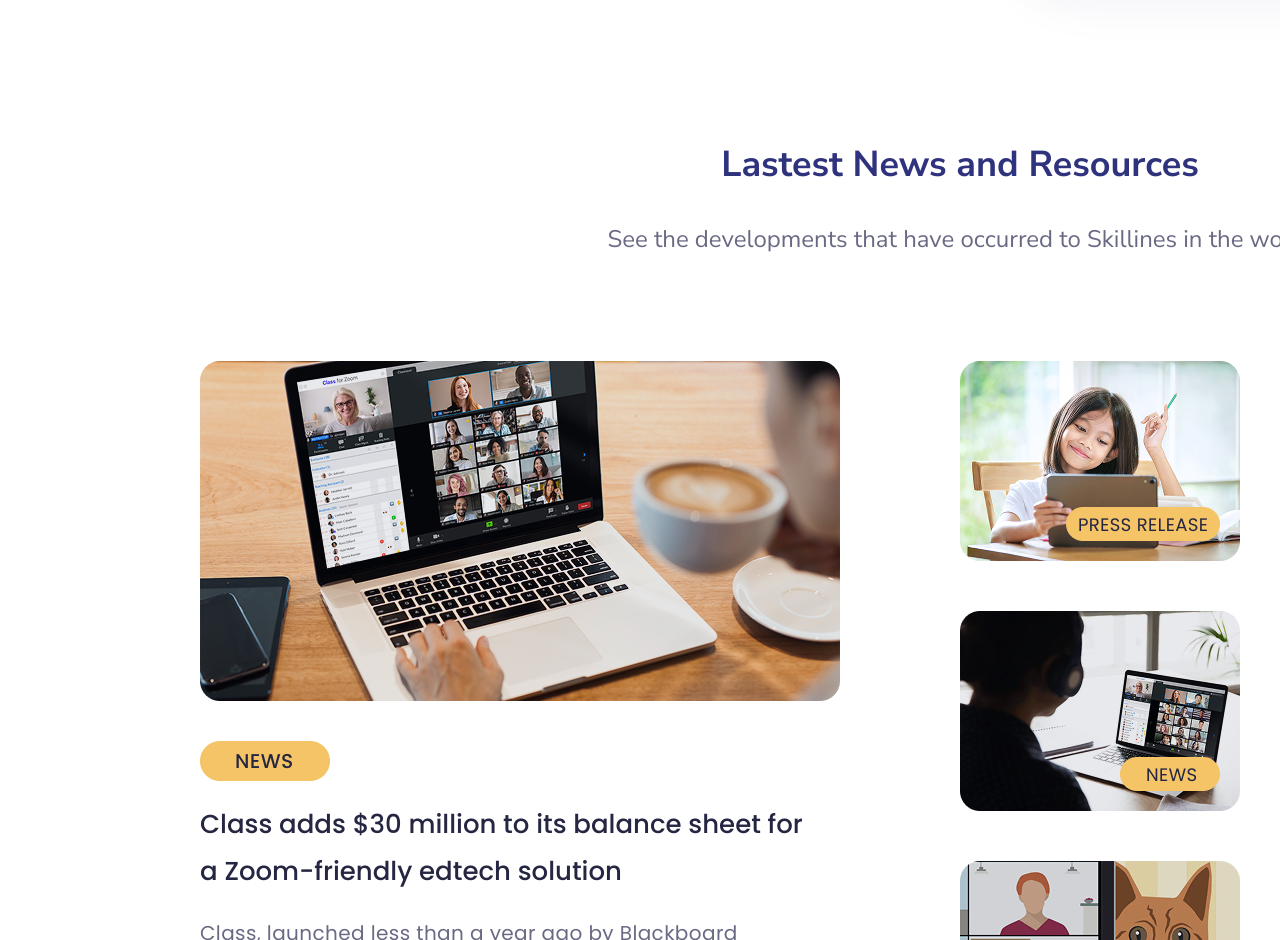
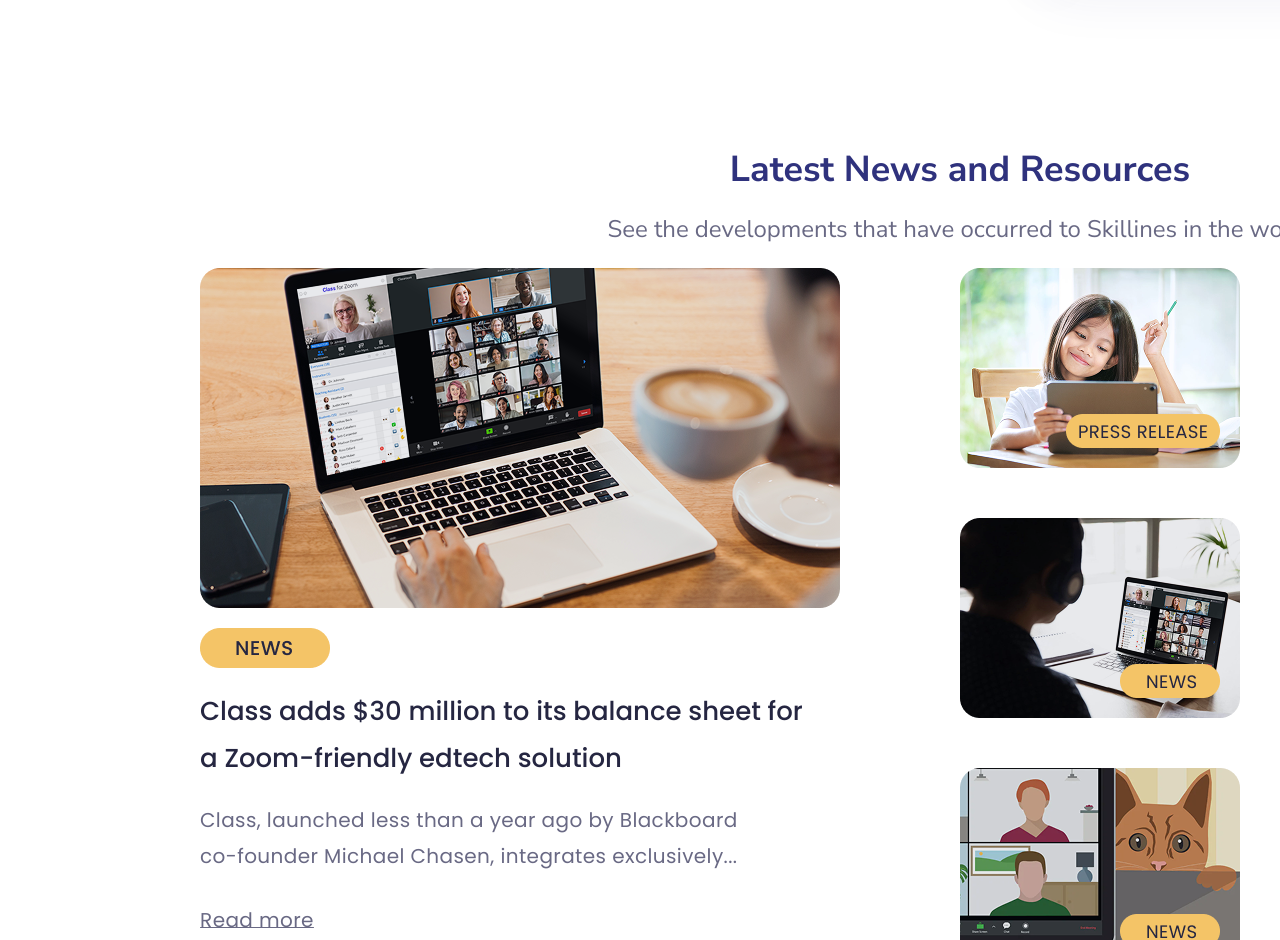
Before and after one commit to Mardavweb/gdgfrontend, a React (Vite) app: page / in a window 1280 px wide. Shown: the part 9680-10620 px from the top of the page. Built offline with nearby package versions, Linux system fonts and the light colour scheme.

Commit message:
added correct positioning to the news div

```diff
--- a/src/App.jsx
+++ b/src/App.jsx
@@ -194,7 +194,7 @@
       </div>
      </div>
 
-      <div className=''>
+      <div>
         <div className='rw-[603px] h-[45px] absolute top-[1218px] left-[659px] opacity-100 rotate-0'>
           <span className='font-[Poppins] font-medium text-[28px] leading-[160%] tracking-[0.02em] text-[rgba(105,105,132,1)]'>Trusted by 5,000+ Companies Worldwide</span>
         </div>
@@ -683,83 +683,122 @@
     </div>
   </div>
 
-  <div>
-    <div className='w-[478px] h-[65px] absolute top-[9813px] left-[721px] rotate-0 opacity-100'>
+
+{/* // last section */}
+  <div className='latest-news relative top-[8700px]'>
+    {/* Header */}
+    <div className='w-[478px] h-[65px] absolute top-[0px] left-3/4 transform -translate-x-1/2 text-center'>
       <span className='font-[Nunito_Sans] font-bold text-[36px] leading-[180%] tracking-[0%] text-[#2F327D]'>
-        Lastest News and Resources
+        Latest News and Resources
       </span>
     </div>
-    <div className='w-[706px] h-[43px] absolute top-[9898px] left-[607px] rotate-0 opacity-100'>
+
+    {/* Subtitle */}
+    <div className='w-[706px] h-[43px] absolute top-[70px] left-3/4 transform -translate-x-1/2 text-center rotate-0 opacity-100'>
       <span className='font-[Nunito_Sans] font-normal text-[24px] leading-[180%] tracking-[0%] text-center text-[#696984]'>
         See the developments that have occurred to Skillines in the world
       </span>
     </div>
-    <div className='w-[640px] h-[340px] absolute top-[10041px] left-[200px] rotate-0 opacity-100 rounded-[20px]'>
+
+    {/* Main featured image */}
+    <div className='w-[640px] h-[340px] absolute top-[130px] left-[200px] rotate-0 opacity-100 rounded-[20px]'>
       <img src={Group40} />
     </div>
-    <div className='w-[130px] h-[40px] absolute top-[10421px] left-[200px] rotate-0 opacity-100 rounded-[80px]'>
+
+    {/* Featured article tag */}
+    <div className='w-[130px] h-[40px] absolute top-[490px] left-[200px] rotate-0 opacity-100 rounded-[80px]'>
       <img src={Group39} />
     </div>
-    <div className='w-[609px] h-[94px] absolute top-[10481px] left-[200px] rotate-0 opacity-100 text-left'>
+
+    {/* Featured article title */}
+    <div className='w-[609px] h-[94px] absolute top-[550px] left-[200px] rotate-0 opacity-100 text-left'>
       <span className='font-[Poppins] font-medium text-[26px] leading-[180%] tracking-[0%] text-[#252641]'>
         Class adds $30 million to its balance sheet for a Zoom-friendly edtech solution
       </span>
     </div>
-    <div className='w-[609px] h-[72px] absolute top-[10595px] left-[200px] rotate-0 opacity-100 text-left'>
+
+    {/* Featured article description */}
+    <div className='w-[609px] h-[72px] absolute top-[664px] left-[200px] rotate-0 opacity-100 text-left'>
       <span className='font-[Poppins] font-normal text-[20px] leading-[180%] tracking-[0.02em] text-[#696984]'>
         Class, launched less than a year ago by Blackboard<br/> co-founder Michael Chasen, integrates exclusively...
       </span>
     </div>
-    <button className='w-[114px] h-[36px] absolute top-[10695px] left-[200px] rotate-0 opacity-100
+
+    {/* Featured article read more button */}
+    <button className='w-[114px] h-[36px] absolute top-[764px] left-[200px] rotate-0 opacity-100
     hover:scale-105 transition duration-200 cursor-pointer'>
       <span className='font-[Poppins] font-normal text-[20px] leading-[180%] tracking-[0.02em] underline decoration-solid decoration-[0px] underline-offset-[0px] text-[#696984]'>
         Read more
       </span>
     </button>
-    <div className='w-[280px] h-[200px] absolute top-[10041px] left-[960px] rotate-0 opacity-100 rounded-[20px]'>
+
+    {/* Article 1 - Image */}
+    <div className='w-[280px] h-[200px] absolute top-[130px] left-[960px] rotate-0 opacity-100 rounded-[20px]'>
       <img src={Rectangle33} />
     </div>
-    <div className='w-[154px] h-[34px] absolute top-[10187px] left-[1066px] rotate-0 opacity-100 rounded-[80px]'>
+
+    {/* Article 1 - Tag */}
+    <div className='w-[154px] h-[34px] absolute top-[276px] left-[1066px] rotate-0 opacity-100 rounded-[80px]'>
         <img src={Group44} />
     </div>
-    <div className='w-[477px] h-[80px] absolute top-[10041px] left-[1280px] rotate-0 opacity-100 text-left'>
+
+    {/* Article 1 - Title */}
+    <div className='w-[477px] h-[80px] absolute top-[130px] left-[1280px] rotate-0 opacity-100 text-left'>
       <span className='font-[Poppins] font-medium text-[22px] leading-[180%] tracking-[0em] text-[#252641]'>
         Class Technologies Inc. Closes $30 Million Series A Financing to Meet High Demand
       </span>
     </div>
-    <div className='w-[447px] h-[72px] absolute top-[10141px] left-[1280px] rotate-0 opacity-100 text-left'>
+
+    {/* Article 1 - Description */}
+    <div className='w-[447px] h-[72px] absolute top-[230px] left-[1280px] rotate-0 opacity-100 text-left'>
       <span className='font-[Poppins] font-normal text-[20px] leading-[180%] tracking-[0.02em] text-[#696984]'>
         Class Technologies Inc., the company that created Class,...
       </span>
     </div>
-    <div className='w-[280px] h-[200px] absolute top-[10291px] left-[960px] rotate-0 opacity-100 rounded-[20px]'>
+
+    {/* Article 2 - Image */}
+    <div className='w-[280px] h-[200px] absolute top-[380px] left-[960px] rotate-0 opacity-100 rounded-[20px]'>
       <img src={Group42} />
     </div>
-    <div className='w-[100px] h-[34px] absolute top-[10437px] left-[1120px] rotate-0 opacity-100 rounded-[80px]'>
+
+    {/* Article 2 - Tag */}
+    <div className='w-[100px] h-[34px] absolute top-[526px] left-[1120px] rotate-0 opacity-100 rounded-[80px]'>
       <img src={Group45} />
     </div>
-    <div className='w-[477px] h-[80px] absolute top-[10291px] left-[1280px] rotate-0 opacity-100 text-left'>
+
+    {/* Article 2 - Title */}
+    <div className='w-[477px] h-[80px] absolute top-[380px] left-[1280px] rotate-0 opacity-100 text-left'>
       <span className='font-[Poppins] font-medium text-[22px] leading-[180%] tracking-[0em] text-[#252641]'>
-        Zoom’s earliest investors are betting millions on a better Zoom for schools
+        Zoom's earliest investors are betting millions on a better Zoom for schools
       </span>
     </div>
-    <div className='w-[447px] h-[72px] absolute top-[10391px] left-[1280px] rotate-0 opacity-100 text-left'>
-      <span className='font-[Poppins] font-normal text-[20px] leading-[180%] tracking-[0.02em] tect-[#696984]'>
+
+    {/* Article 2 - Description */}
+    <div className='w-[447px] h-[72px] absolute top-[480px] left-[1280px] rotate-0 opacity-100 text-left'>
+      <span className='font-[Poppins] font-normal text-[20px] leading-[180%] tracking-[0.02em] text-[#696984]'>
         Zoom was never created to be a consumer product. Nonetheless, the...
       </span>
     </div>
-    <div className='w-[280px] h-[200px] absolute top-[10541px] left-[960px] rotate-0 opacity-100 rounded-[20px]'>
+
+    {/* Article 3 - Image */}
+    <div className='w-[280px] h-[200px] absolute top-[630px] left-[960px] rotate-0 opacity-100 rounded-[20px]'>
       <img src={Group43} />
     </div>
-    <div className='w-[100px] h-[34px] absolute top-[10687px] left-[1120px] rotate-0 opacity-100 rounded-[80px]'>
+
+    {/* Article 3 - Tag */}
+    <div className='w-[100px] h-[34px] absolute top-[776px] left-[1120px] rotate-0 opacity-100 rounded-[80px]'>
       <img src={Group46}/>
     </div>
-    <div className='w-[477px] h-[80px] absolute top-[10541px] left-[1280px] rotate-0 opacity-100 text-left'>
+
+    {/* Article 3 - Title */}
+    <div className='w-[477px] h-[80px] absolute top-[630px] left-[1280px] rotate-0 opacity-100 text-left'>
       <span className='font-[Poppins] font-medium text-[22px] leading-[180%] tracking-[0em] text-[#252641]'>
         Former Blackboard CEO Raises $16M to Bring LMS Features to Zoom Classrooms
       </span>
     </div>
-    <div className='w-[447px] h-[72px] absolute top-[10641px] left-[1280px] rotate-0 opacity-100 text-left'>
+
+    {/* Article 3 - Description */}
+    <div className='w-[447px] h-[72px] absolute top-[730px] left-[1280px] rotate-0 opacity-100 text-left'>
       <span className='font-[Poppins] font-normal text-[20px] leading-[180%] tracking-[0.02em] text-[#696984]'>
         This year, investors have reaped big financial returns from betting on Zoom...
       </span>
```
